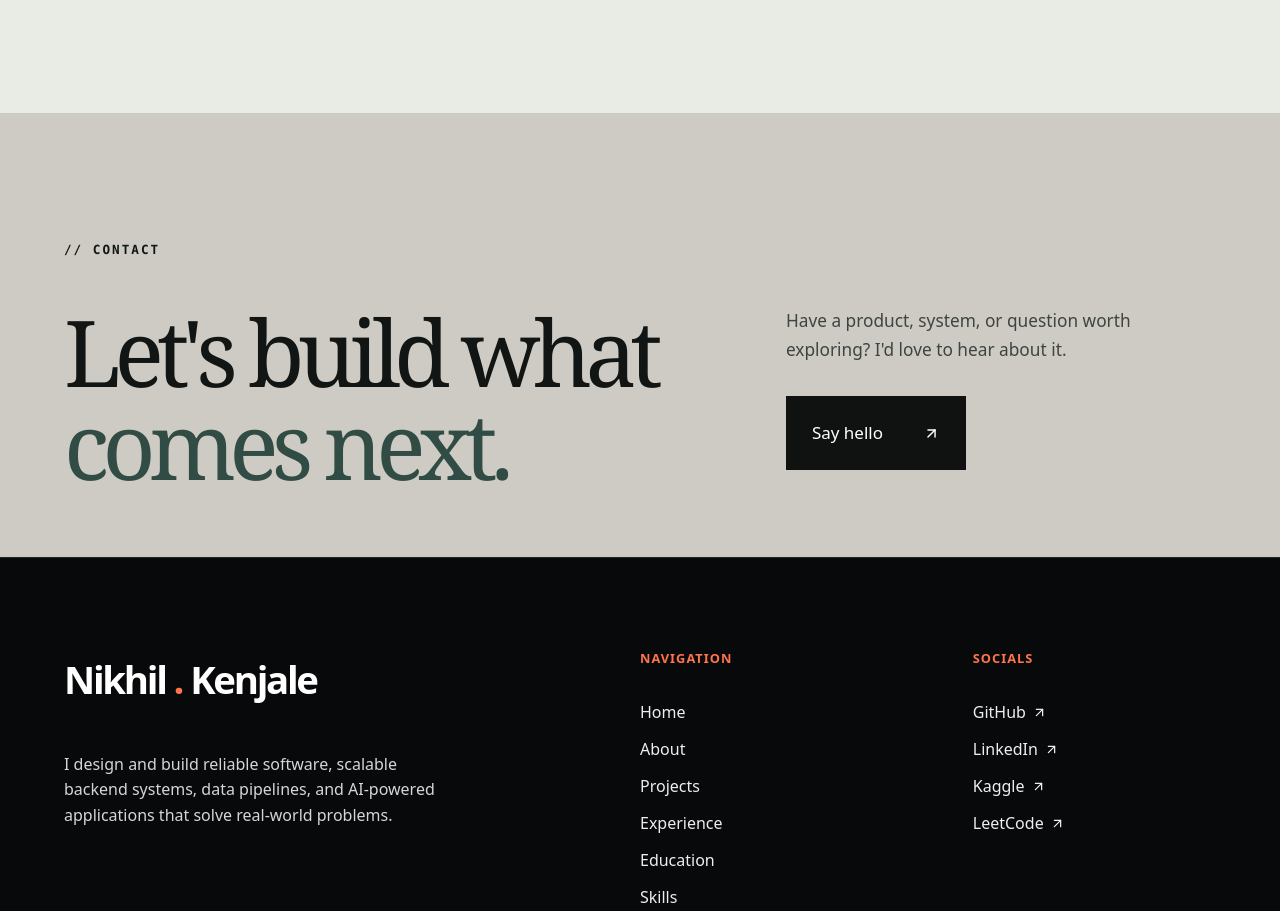
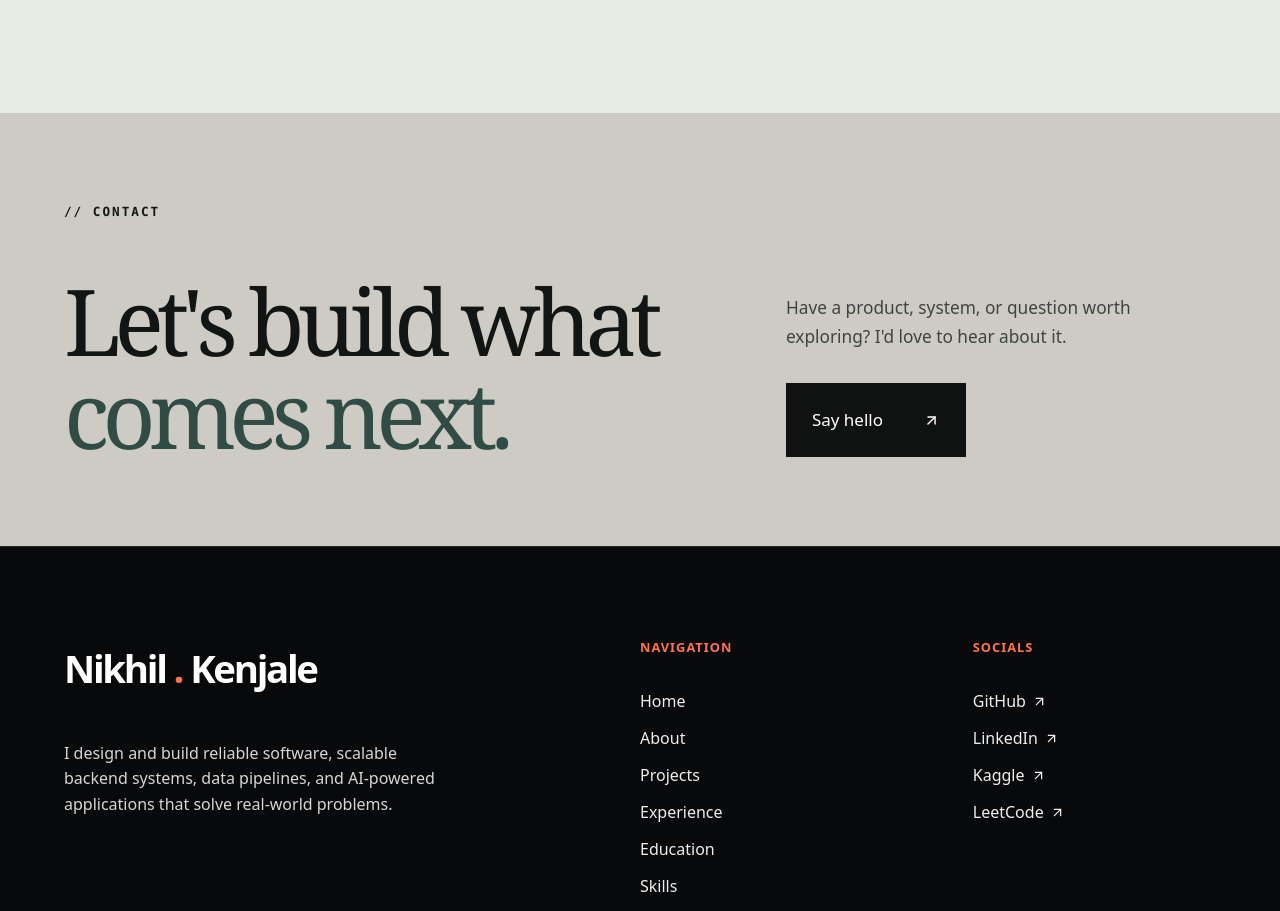
Before and after one commit to nikhilken14/portfolio, a React (Vite) app in the folder frontend/: page / in a window 1280 px wide. Shown: the part 7859-8770 px from the top of the page. Built offline with nearby package versions, Linux system fonts and the light colour scheme; no server answers.

Commit message:
fixed changes

```diff
--- a/frontend/src/styles/main.css
+++ b/frontend/src/styles/main.css
@@ -1821,3 +1821,25 @@ body {
     transition: none;
   }
 }
+
+/* Final Contact section refinements */
+@media (min-width: 961px) {
+  .editorial-contact {
+    padding-top: 90px;
+    padding-bottom: 85px;
+  }
+
+  .editorial-contact__grid {
+    grid-template-columns: minmax(0, 1.35fr) minmax(320px, 0.9fr);
+    gap: clamp(55px, 6vw, 110px);
+  }
+
+  .editorial-contact__title {
+    margin-top: 55px;
+    font-size: clamp(4.5rem, 7.2vw, 8.5rem);
+  }
+
+  .editorial-contact__aside {
+    padding-top: 90px;
+  }
+}
```
